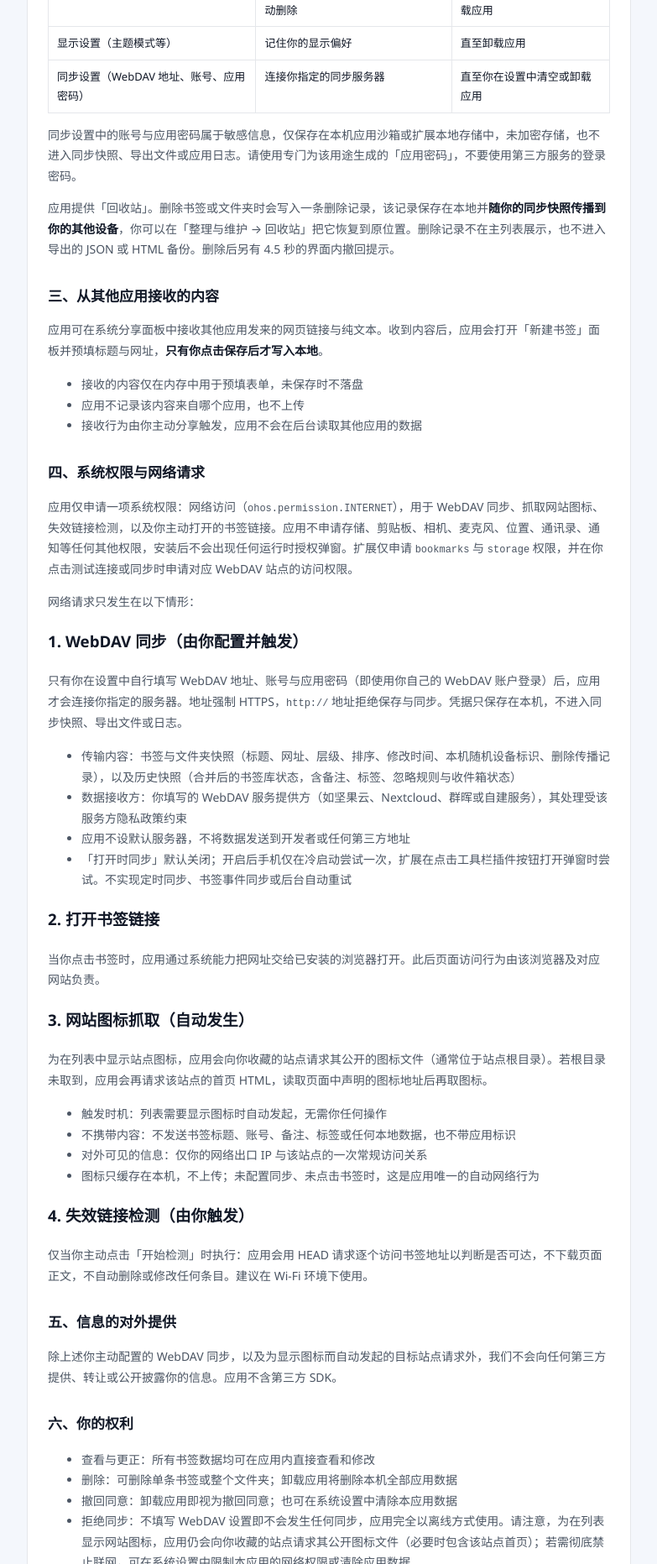
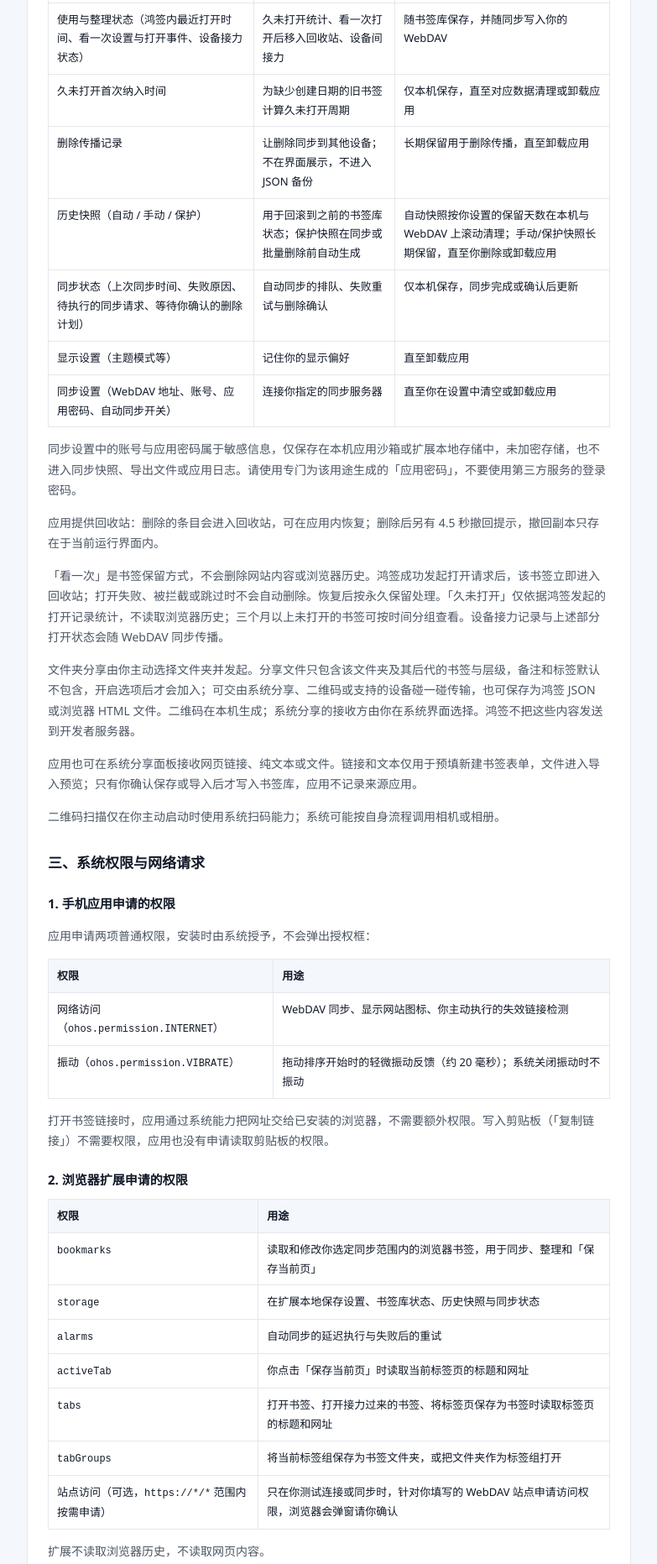
Before and after one commit to Corroding2598/markbook-privacy, a plain HTML site: page index.html in a window 1280 px wide. Shown: the part 937-2800 px from the top of the page at 84% size, without its empty margins (248-1031 px from the left). Drawn offline with Linux system fonts and the light colour scheme.

Commit message:
Add files via upload

```diff
--- a/index.html
+++ b/index.html
@@ -56,17 +56,17 @@
       strong { color: var(--text); }
       a { color: var(--accent); }
       code { font-size: 12px; }
+      h3 { margin: 20px 0 6px; font-size: 15px; }
+      h4 { margin: 14px 0 4px; font-size: 14px; color: var(--text); }
     </style>
   </head>
   <body>
     <main>
       <article>
 <h1>鸿签（MarkBook）隐私政策</h1>
-        <p class="meta">生效日期：2026 年 11 月 22 日 · 版本 2.2</p>
-
-        <p>本政策适用于「鸿签」（应用包名 <code>cn.hongqian.markbook</code>）HarmonyOS 客户端与配套浏览器扩展。</p>
+<p class="meta">生效日期：2026 年 11 月 28 日 · 版本 2.4</p>
+<p>本政策适用于「鸿签」（应用包名 <code>cn.hongqian.markbook</code>）HarmonyOS 客户端与配套浏览器扩展。本应用由个人开发者独立开发并运营，联系方式见第八节「联系我们」。</p>
 <p>我们不需要你注册账号，也不设服务器保存你的数据。本政策的目的是清楚说明应用会接触哪些信息、为什么接触、这些信息去了哪里。</p>
-
 <h2>一、我们不会收集的信息</h2>
 <p>本应用不收集、不上传、不共享以下信息：</p>
 <ul>
@@ -74,83 +74,88 @@
 <li>手机号、邮箱、身份证件等身份信息</li>
 <li>精确或粗略地理位置</li>
 <li>通讯录、短信、通话记录</li>
-          <li>相册、麦克风、摄像头、剪贴板</li>
+<li>相册、麦克风、摄像头</li>
+<li>剪贴板内容（应用不读取剪贴板；只有你点击「复制链接」时，才把该书签的网址写入系统剪贴板）</li>
 <li>应用列表、已安装应用信息</li>
 <li>使用行为、点击埋点、崩溃堆栈</li>
 </ul>
 <p>本应用不接入任何第三方统计、广告、推送、崩溃上报 SDK。</p>
-
 <h2>二、本机保存的信息</h2>
-        <p>以下信息仅保存在你的设备本地，存储于应用沙箱或浏览器扩展本地存储中：</p>
+<p>以下信息保存在你的设备本地，存储于应用沙箱或浏览器扩展本地存储中；书签库状态会在同步（自动或手动）时写入你自有的 WebDAV：</p>
 <table>
-          <thead><tr><th>信息</th><th>用途</th><th>保存期限</th></tr></thead>
-          <tbody>
-            <tr><td>书签记录（标题、网址、所属文件夹、排序、修改时间、本机随机设备标识）</td><td>实现书签管理、排序与多端合并</td><td>直至你在应用内删除或卸载应用</td></tr>
-            <tr><td>文件夹结构与排序</td><td>实现分类浏览</td><td>同上</td></tr>
+<tr><th>信息</th><th>用途</th><th>保存期限</th></tr>
+<tr><td>书签记录（标题、网址、所属文件夹、排序、备注、标签、修改时间与版本号、本机随机设备标识）</td><td>实现书签管理、排序与多端合并</td><td>直至你在应用内删除或卸载应用</td></tr>
+<tr><td>文件夹结构与排序（含固定文件夹「待整理」）</td><td>实现分类浏览</td><td>同上</td></tr>
+<tr><td>使用与整理状态（鸿签内最近打开时间、看一次设置与打开事件、设备接力状态）</td><td>久未打开统计、看一次打开后移入回收站、设备间接力</td><td>随书签库保存，并随同步写入你的 WebDAV</td></tr>
+<tr><td>久未打开首次纳入时间</td><td>为缺少创建日期的旧书签计算久未打开周期</td><td>仅本机保存，直至对应数据清理或卸载应用</td></tr>
 <tr><td>删除传播记录</td><td>让删除同步到其他设备；不在界面展示，不进入 JSON 备份</td><td>长期保留用于删除传播，直至卸载应用</td></tr>
-            <tr><td>历史快照（自动 / 手动 / 保护）</td><td>用于回滚到之前的书签库状态；自动按保留天数滚动，手动快照只有你主动删除</td><td>自动按设置天数，手动/保护长期保留，直至你删除或卸载应用</td></tr>
+<tr><td>历史快照（自动 / 手动 / 保护）</td><td>用于回滚到之前的书签库状态；保护快照在同步或批量删除前自动生成</td><td>自动快照按你设置的保留天数在本机与 WebDAV 上滚动清理；手动/保护快照长期保留，直至你删除或卸载应用</td></tr>
+<tr><td>同步状态（上次同步时间、失败原因、待执行的同步请求、等待你确认的删除计划）</td><td>自动同步的排队、失败重试与删除确认</td><td>仅本机保存，同步完成或确认后更新</td></tr>
 <tr><td>显示设置（主题模式等）</td><td>记住你的显示偏好</td><td>直至卸载应用</td></tr>
-            <tr><td>同步设置（WebDAV 地址、账号、应用密码）</td><td>连接你指定的同步服务器</td><td>直至你在设置中清空或卸载应用</td></tr>
-          </tbody>
+<tr><td>同步设置（WebDAV 地址、账号、应用密码、自动同步开关）</td><td>连接你指定的同步服务器</td><td>直至你在设置中清空或卸载应用</td></tr>
 </table>
 <p>同步设置中的账号与应用密码属于敏感信息，仅保存在本机应用沙箱或扩展本地存储中，未加密存储，也不进入同步快照、导出文件或应用日志。请使用专门为该用途生成的「应用密码」，不要使用第三方服务的登录密码。</p>
-        <p>应用提供「回收站」。删除书签或文件夹时会写入一条删除记录，该记录保存在本地并<strong>随你的同步快照传播到你的其他设备</strong>，你可以在「整理与维护 → 回收站」把它恢复到原位置。删除记录不在主列表展示，也不进入导出的 JSON 或 HTML 备份。删除后另有 4.5 秒的界面内撤回提示。</p>
-
-        <h2>三、从其他应用接收的内容</h2>
-        <p>应用可在系统分享面板中接收其他应用发来的网页链接与纯文本。收到内容后，应用会打开「新建书签」面板并预填标题与网址，<strong>只有你点击保存后才写入本地</strong>。</p>
+<p>应用提供回收站：删除的条目会进入回收站，可在应用内恢复；删除后另有 4.5 秒撤回提示，撤回副本只存在于当前运行界面内。</p>
+<p>「看一次」是书签保留方式，不会删除网站内容或浏览器历史。鸿签成功发起打开请求后，该书签立即进入回收站；打开失败、被拦截或跳过时不会自动删除。恢复后按永久保留处理。「久未打开」仅依据鸿签发起的打开记录统计，不读取浏览器历史；三个月以上未打开的书签可按时间分组查看。设备接力记录与上述部分打开状态会随 WebDAV 同步传播。</p>
+<p>文件夹分享由你主动选择文件夹并发起。分享文件只包含该文件夹及其后代的书签与层级，备注和标签默认不包含，开启选项后才会加入；可交由系统分享、二维码或支持的设备碰一碰传输，也可保存为鸿签 JSON 或浏览器 HTML 文件。二维码在本机生成；系统分享的接收方由你在系统界面选择。鸿签不把这些内容发送到开发者服务器。</p>
+<p>应用也可在系统分享面板接收网页链接、纯文本或文件。链接和文本仅用于预填新建书签表单，文件进入导入预览；只有你确认保存或导入后才写入书签库，应用不记录来源应用。</p>
+<p>二维码扫描仅在你主动启动时使用系统扫码能力；系统可能按自身流程调用相机或相册。</p>
+<h2>三、系统权限与网络请求</h2>
+<h3>1. 手机应用申请的权限</h3>
+<p>应用申请两项普通权限，安装时由系统授予，不会弹出授权框：</p>
+<table>
+<tr><th>权限</th><th>用途</th></tr>
+<tr><td>网络访问（<code>ohos.permission.INTERNET</code>）</td><td>WebDAV 同步、显示网站图标、你主动执行的失效链接检测</td></tr>
+<tr><td>振动（<code>ohos.permission.VIBRATE</code>）</td><td>拖动排序开始时的轻微振动反馈（约 20 毫秒）；系统关闭振动时不振动</td></tr>
+</table>
+<p>打开书签链接时，应用通过系统能力把网址交给已安装的浏览器，不需要额外权限。写入剪贴板（「复制链接」）不需要权限，应用也没有申请读取剪贴板的权限。</p>
+<h3>2. 浏览器扩展申请的权限</h3>
+<table>
+<tr><th>权限</th><th>用途</th></tr>
+<tr><td><code>bookmarks</code></td><td>读取和修改你选定同步范围内的浏览器书签，用于同步、整理和「保存当前页」</td></tr>
+<tr><td><code>storage</code></td><td>在扩展本地保存设置、书签库状态、历史快照与同步状态</td></tr>
+<tr><td><code>alarms</code></td><td>自动同步的延迟执行与失败后的重试</td></tr>
+<tr><td><code>activeTab</code></td><td>你点击「保存当前页」时读取当前标签页的标题和网址</td></tr>
+<tr><td><code>tabs</code></td><td>打开书签、打开接力过来的书签、将标签页保存为书签时读取标签页的标题和网址</td></tr>
+<tr><td><code>tabGroups</code></td><td>将当前标签组保存为书签文件夹，或把文件夹作为标签组打开</td></tr>
+<tr><td>站点访问（可选，<code>https://*/*</code> 范围内按需申请）</td><td>只在你测试连接或同步时，针对你填写的 WebDAV 站点申请访问权限，浏览器会弹窗请你确认</td></tr>
+</table>
+<p>扩展不读取浏览器历史，不读取网页内容。</p>
+<h3>3. 网络请求</h3>
+<p>网络请求只发生在以下情形：</p>
+<h4>（1）WebDAV 同步（由你配置）</h4>
+<p>只有你在设置中自行填写 WebDAV 地址、账号和应用密码后，应用才会连接你指定的服务器。地址强制 HTTPS，<code>http://</code> 地址拒绝保存与同步。未配置 WebDAV 时不会发生任何同步。</p>
 <ul>
-          <li>接收的内容仅在内存中用于预填表单，未保存时不落盘</li>
-          <li>应用不记录该内容来自哪个应用，也不上传</li>
-          <li>接收行为由你主动分享触发，应用不会在后台读取其他应用的数据</li>
-        </ul>
-
-        <h2>四、系统权限与网络请求</h2>
-        <p>应用仅申请一项系统权限：网络访问（<code>ohos.permission.INTERNET</code>），用于 WebDAV 同步、抓取网站图标、失效链接检测，以及你主动打开的书签链接。应用不申请存储、剪贴板、相机、麦克风、位置、通讯录、通知等任何其他权限，安装后不会出现任何运行时授权弹窗。扩展仅申请 <code>bookmarks</code> 与 <code>storage</code> 权限，并在你点击测试连接或同步时申请对应 WebDAV 站点的访问权限。</p>
-        <p>网络请求只发生在以下情形：</p>
-        <h3>1. WebDAV 同步（由你配置并触发）</h3>
-        <p>只有你在设置中自行填写 WebDAV 地址、账号与应用密码（即使用你自己的 WebDAV 账户登录）后，应用才会连接你指定的服务器。地址强制 HTTPS，<code>http://</code> 地址拒绝保存与同步。凭据只保存在本机，不进入同步快照、导出文件或日志。</p>
-        <ul>
-          <li>传输内容：书签与文件夹快照（标题、网址、层级、排序、修改时间、本机随机设备标识、删除传播记录），以及历史快照（合并后的书签库状态，含备注、标签、忽略规则与收件箱状态）</li>
+<li>传输内容：书签与文件夹快照（标题、网址、层级、排序、备注、标签、修改时间与版本号、本机随机设备标识、删除传播记录），以及最近打开时间、看一次保留设置与打开事件、设备接力状态、忽略规则和「待整理」状态。历史快照包含当时书签库的对应数据；WebDAV 凭据不上传。</li>
 <li>数据接收方：你填写的 WebDAV 服务提供方（如坚果云、Nextcloud、群晖或自建服务），其处理受该服务方隐私政策约束</li>
 <li>应用不设默认服务器，不将数据发送到开发者或任何第三方地址</li>
-          <li>「打开时同步」默认关闭；开启后手机仅在冷启动尝试一次，扩展在点击工具栏插件按钮打开弹窗时尝试。不实现定时同步、书签事件同步或后台自动重试</li>
+<li>同步方式：「自动同步」默认开启，可在设置中关闭；关闭后只在你手动同步时联网。<ul><li>手机：应用冷启动时、回到前台（距上次同步至少 30 秒）时、你修改书签停手约 5 秒后自动同步；应用在后台或被关闭时不发起同步</li><li>扩展：浏览器启动时、同步范围内的书签有改动停手约 5 秒后、打开扩展弹窗（距上次同步至少 30 秒）时自动同步</li><li>自动同步失败时只在状态处显示，并按 1、2、5、10 分钟的间隔重试；账号密码错误、WebDAV 未配置或空间不足时不重试</li><li>一次同步将删除较多书签时，应用会暂停并等待你确认，不会自动提交这些删除</li><li>本版本不做定时轮询</li></ul></li>
 </ul>
-        <h3>2. 打开书签链接</h3>
+<h4>（2）打开书签链接</h4>
 <p>当你点击书签时，应用通过系统能力把网址交给已安装的浏览器打开。此后页面访问行为由该浏览器及对应网站负责。</p>
-
-        <h3>3. 网站图标抓取（自动发生）</h3>
-        <p>为在列表中显示站点图标，应用会向你收藏的站点请求其公开的图标文件（通常位于站点根目录）。若根目录未取到，应用会再请求该站点的首页 HTML，读取页面中声明的图标地址后再取图标。</p>
-        <ul>
-          <li>触发时机：列表需要显示图标时自动发起，无需你任何操作</li>
-          <li>不携带内容：不发送书签标题、账号、备注、标签或任何本地数据，也不带应用标识</li>
-          <li>对外可见的信息：仅你的网络出口 IP 与该站点的一次常规访问关系</li>
-          <li>图标只缓存在本机，不上传；未配置同步、未点击书签时，这是应用唯一的自动网络行为</li>
-        </ul>
-
-        <h3>4. 失效链接检测（由你触发）</h3>
-        <p>仅当你主动点击「开始检测」时执行：应用会用 HEAD 请求逐个访问书签地址以判断是否可达，不下载页面正文，不自动删除或修改任何条目。建议在 Wi-Fi 环境下使用。</p>
-
-        <h2>五、信息的对外提供</h2>
-        <p>除上述你主动配置的 WebDAV 同步，以及为显示图标而自动发起的目标站点请求外，我们不会向任何第三方提供、转让或公开披露你的信息。应用不含第三方 SDK。</p>
-
-        <h2>六、你的权利</h2>
+<h4>（3）网站图标抓取（自动发生）</h4>
+<p>为在列表显示站点图标，应用会向书签所属站点请求公开图标；根目录取不到时，会再请求站点首页 HTML 读取页面声明的图标地址。请求不包含书签标题、账号、备注、标签或其他本地内容，但目标站点可看到设备网络出口 IP 与该站点的访问请求。图标只缓存在本机。</p>
+<h4>（4）失效链接检测（由你触发）</h4>
+<p>只有你主动点击「开始检测」时，应用才逐个以 HEAD 请求判断书签地址是否可达；不下载页面正文，也不自动删除或改写书签。建议在 Wi-Fi 环境下使用。</p>
+<h2>四、信息的对外提供</h2>
+<p>除上述你自行配置的 WebDAV 同步、为显示图标与失效检测而向书签站点发起的请求外，我们不会向任何第三方提供、转让或公开披露你的信息。你选择系统分享或碰一碰接收方时，所选文件会交给该接收方；应用不含第三方 SDK。</p>
+<h2>五、你的权利</h2>
 <ul>
 <li>查看与更正：所有书签数据均可在应用内直接查看和修改</li>
-          <li>删除：可删除单条书签或整个文件夹；卸载应用将删除本机全部应用数据</li>
+<li>删除：可删除单条书签或整个文件夹；看一次打开后进入回收站，可恢复；卸载应用将删除本机全部应用数据；WebDAV 上的快照与文件由你自行管理和删除</li>
 <li>撤回同意：卸载应用即视为撤回同意；也可在系统设置中清除本应用数据</li>
-          <li>拒绝同步：不填写 WebDAV 设置即不会发生任何同步，应用完全以离线方式使用。请注意，为在列表显示网站图标，应用仍会向你收藏的站点请求其公开图标文件（必要时包含该站点首页）；若需彻底禁止联网，可在系统设置中限制本应用的网络权限或清除应用数据</li>
+<li>拒绝同步：关闭「自动同步」后只在你手动同步时联网；不填写 WebDAV 设置则完全不会同步。网站图标仍会自动请求书签站点；若需彻底禁止联网，可在系统设置中限制本应用的网络权限</li>
 </ul>
 <p>由于我们不持有你的任何数据，我们无法、也无需提供远程数据导出或删除服务。</p>
-
-        <h2>七、未成年人保护</h2>
+<h2>六、未成年人保护</h2>
 <p>本应用为通用书签工具，不面向未成年人单独设计，不收集年龄信息，不含社交、付费或内容推荐功能。未成年人使用应在监护人指导下进行。</p>
-
-        <h2>八、政策更新</h2>
+<h2>七、政策更新</h2>
 <p>本政策内容发生实质变化时，我们会更新版本号，并在应用下次启动时重新征求你的同意。更新后的政策自标注的生效日期起施行。</p>
-
-        <h2>九、联系我们</h2>
+<h2>八、联系我们</h2>
 <p>如对本政策有疑问、意见或投诉，可通过以下方式联系：</p>
-        <ul><li>QQ：202143824</li></ul>
+<ul>
+<li>QQ：202143824</li>
+</ul>
 <p>我们会在收到后 15 个工作日内答复。</p>
       </article>
     </main>
```
Lines whose indentation alone changed are shown as unchanged.
